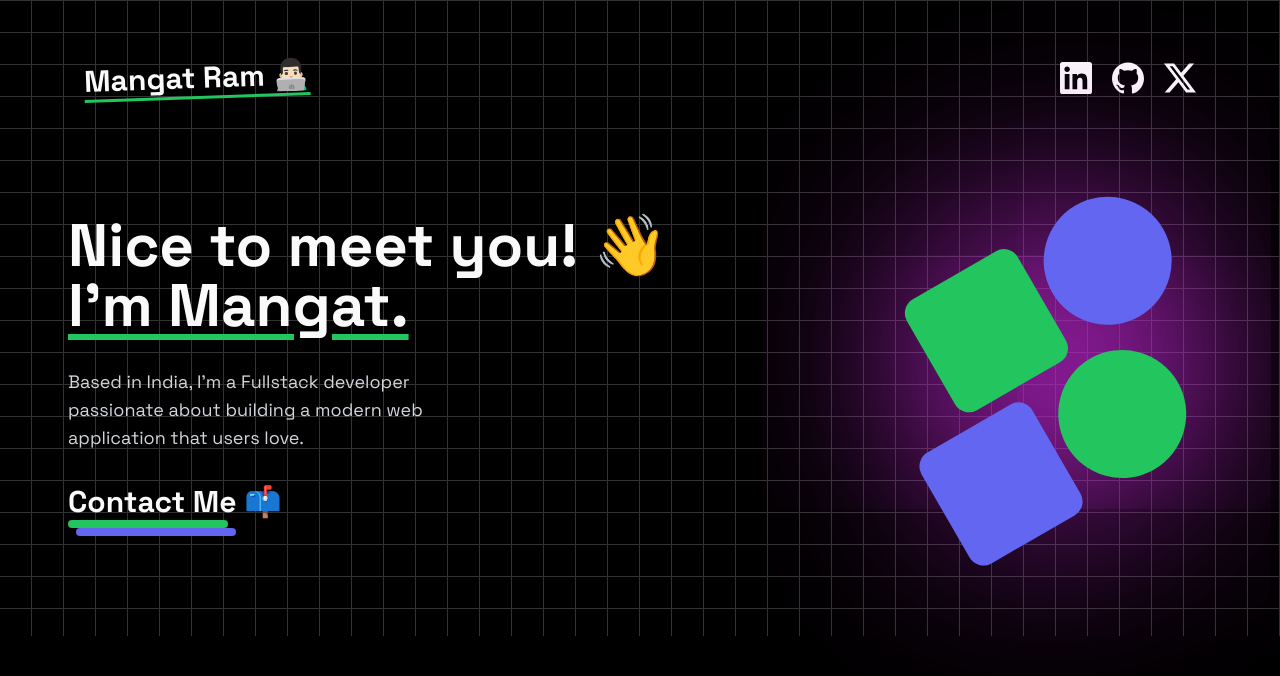
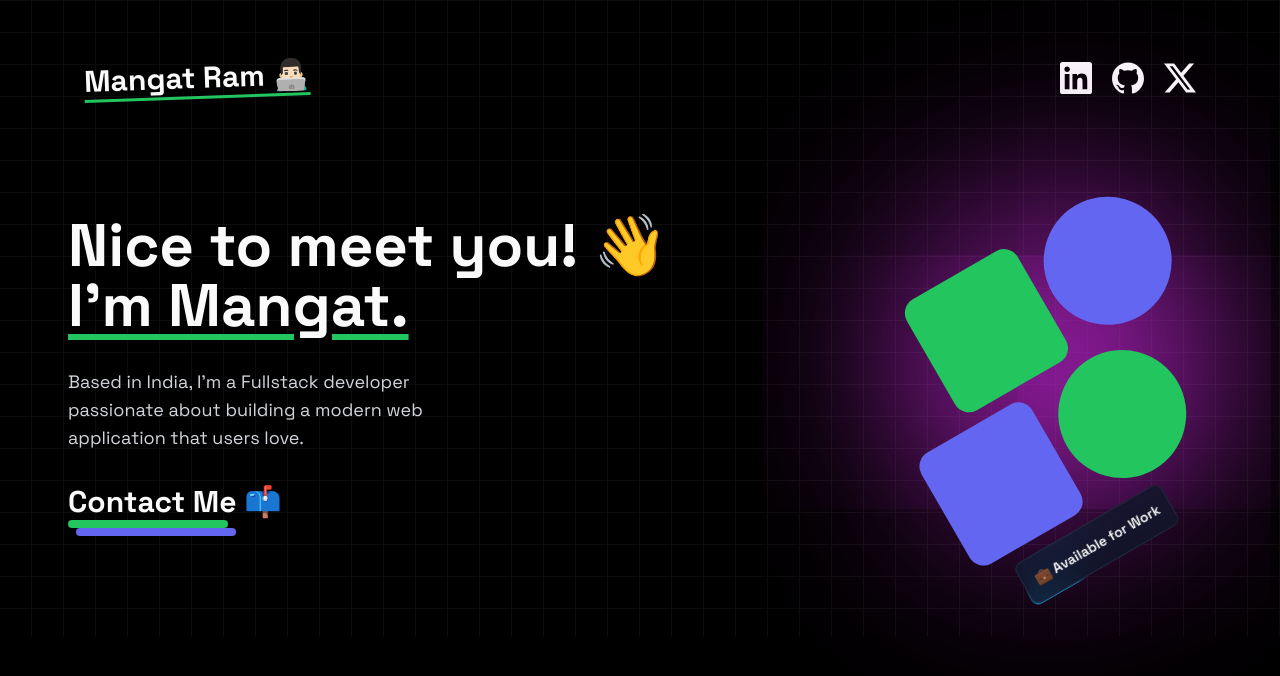
Before and after one commit to mangat-ram/portfolio_dark, a Next.js app: page / in a window 1280 px wide. Shown: the top 676 px of the page. Built offline with nearby package versions, Linux system fonts and the light colour scheme.

Commit message:
Added the moving Border.

```diff
--- a/src/app/(home)/components/HeroSection.tsx
+++ b/src/app/(home)/components/HeroSection.tsx
@@ -1,5 +1,6 @@
 import Link from "next/link"
 import React from "react"
+import { MovingBorderBtn } from "./ui/moving-border"
 
 export default function HeroSection() {
   return (
@@ -20,8 +21,8 @@
           </div>
         </Link>
       </div>
-          <div className="w-72 h-72 space-y-3 -rotate-[30deg]">
-            <div className="flex gap-3 translate-x-8">
+      <div className="w-72 h-72 space-y-3 -rotate-[30deg] relative">
+          <div className="flex gap-3 translate-x-8">
             <div className="w-32 h-32 rounded-2xl bg-green-500"></div>
             <div className="w-32 h-32 rounded-full bg-indigo-500"></div>
           </div>
@@ -30,7 +31,13 @@
             <div className="w-32 h-32 rounded-full bg-green-500"></div>
           </div>
           <div className="glow absolute top-[40%] right-1/2 -z-10"></div>
-        </div>
+          <div className="">
+            {/* absolute bottom-5 sm:bottom-14 left-0 sm:-left-10 */}
+            <MovingBorderBtn borderRadius="0.5rem" className="p-3 font-semibold">
+              <p> 💼 Available for Work</p>
+            </MovingBorderBtn>
+          </div>
+      </div>
     </div>
   )
 }
--- /dev/null
+++ b/src/app/(home)/components/ui/moving-border.tsx
@@ -0,0 +1,139 @@
+"use client";
+import React from "react";
+import {
+  motion,
+  useAnimationFrame,
+  useMotionTemplate,
+  useMotionValue,
+  useTransform,
+} from "framer-motion";
+import { useRef } from "react";
+import { cn } from "@/lib/utils";
+
+export function MovingBorderBtn({
+  borderRadius = "1.75rem",
+  children,
+  as: Component = "button",
+  containerClassName,
+  borderClassName,
+  duration,
+  className,
+  ...otherProps
+}: {
+  borderRadius?: string;
+  children: React.ReactNode;
+  as?: any;
+  containerClassName?: string;
+  borderClassName?: string;
+  duration?: number;
+  className?: string;
+  [key: string]: any;
+}) {
+  return (
+    <Component
+      className={cn(
+        "bg-transparent relative text-xl p-[1px] overflow-hidden ",
+        containerClassName
+      )}
+      style={{
+        borderRadius: borderRadius,
+      }}
+      {...otherProps}
+    >
+      <div
+        className="absolute inset-0"
+        style={{ borderRadius: `calc(${borderRadius} * 0.96)` }}
+      >
+        <MovingBorder duration={duration} rx="30%" ry="30%">
+          <div
+            className={cn(
+              "h-20 w-20 opacity-[0.8] bg-[radial-gradient(var(--sky-500)_40%,transparent_60%)]",
+              borderClassName
+            )}
+          />
+        </MovingBorder>
+      </div>
+
+      <div
+        className={cn(
+          "relative bg-slate-900/[0.8] border border-slate-800 backdrop-blur-xl text-white flex items-center justify-center w-full h-full text-sm antialiased",
+          className
+        )}
+        style={{
+          borderRadius: `calc(${borderRadius} * 0.96)`,
+        }}
+      >
+        {children}
+      </div>
+    </Component>
+  );
+}
+
+export const MovingBorder = ({
+  children,
+  duration = 2000,
+  rx,
+  ry,
+  ...otherProps
+}: {
+  children: React.ReactNode;
+  duration?: number;
+  rx?: string;
+  ry?: string;
+  [key: string]: any;
+}) => {
+  const pathRef = useRef<any>();
+  const progress = useMotionValue<number>(0);
+
+  useAnimationFrame((time) => {
+    const length = pathRef.current?.getTotalLength();
+    if (length) {
+      const pxPerMillisecond = length / duration;
+      progress.set((time * pxPerMillisecond) % length);
+    }
+  });
+
+  const x = useTransform(
+    progress,
+    (val) => pathRef.current?.getPointAtLength(val).x
+  );
+  const y = useTransform(
+    progress,
+    (val) => pathRef.current?.getPointAtLength(val).y
+  );
+
+  const transform = useMotionTemplate`translateX(${x}px) translateY(${y}px) translateX(-50%) translateY(-50%)`;
+
+  return (
+    <>
+      <svg
+        xmlns="http://www.w3.org/2000/svg"
+        preserveAspectRatio="none"
+        className="absolute h-full w-full"
+        width="100%"
+        height="100%"
+        {...otherProps}
+      >
+        <rect
+          fill="none"
+          width="100%"
+          height="100%"
+          rx={rx}
+          ry={ry}
+          ref={pathRef}
+        />
+      </svg>
+      <motion.div
+        style={{
+          position: "absolute",
+          top: 0,
+          left: 0,
+          display: "inline-block",
+          transform,
+        }}
+      >
+        {children}
+      </motion.div>
+    </>
+  );
+};
--- a/src/app/(home)/page.tsx
+++ b/src/app/(home)/page.tsx
@@ -5,9 +5,11 @@
 export default function Page() {
   return (
     <div className="min-h-screen bg-black overflow-hidden">
-      <div className="max-w-7xl mx-auto p-5 dark:bg-black bg-white  dark:bg-grid-white/[0.2] bg-grid-black/[0.2]">
-        <NavBar />
-        <HeroSection />
+      <div className=" dark:bg-black bg-white  dark:bg-grid-white/[0.05] bg-grid-black/[0.5]">
+        <div className="max-w-7xl mx-auto p-5">
+          <NavBar />
+          <HeroSection />
+        </div>
       </div>
     </div>
   )
```
